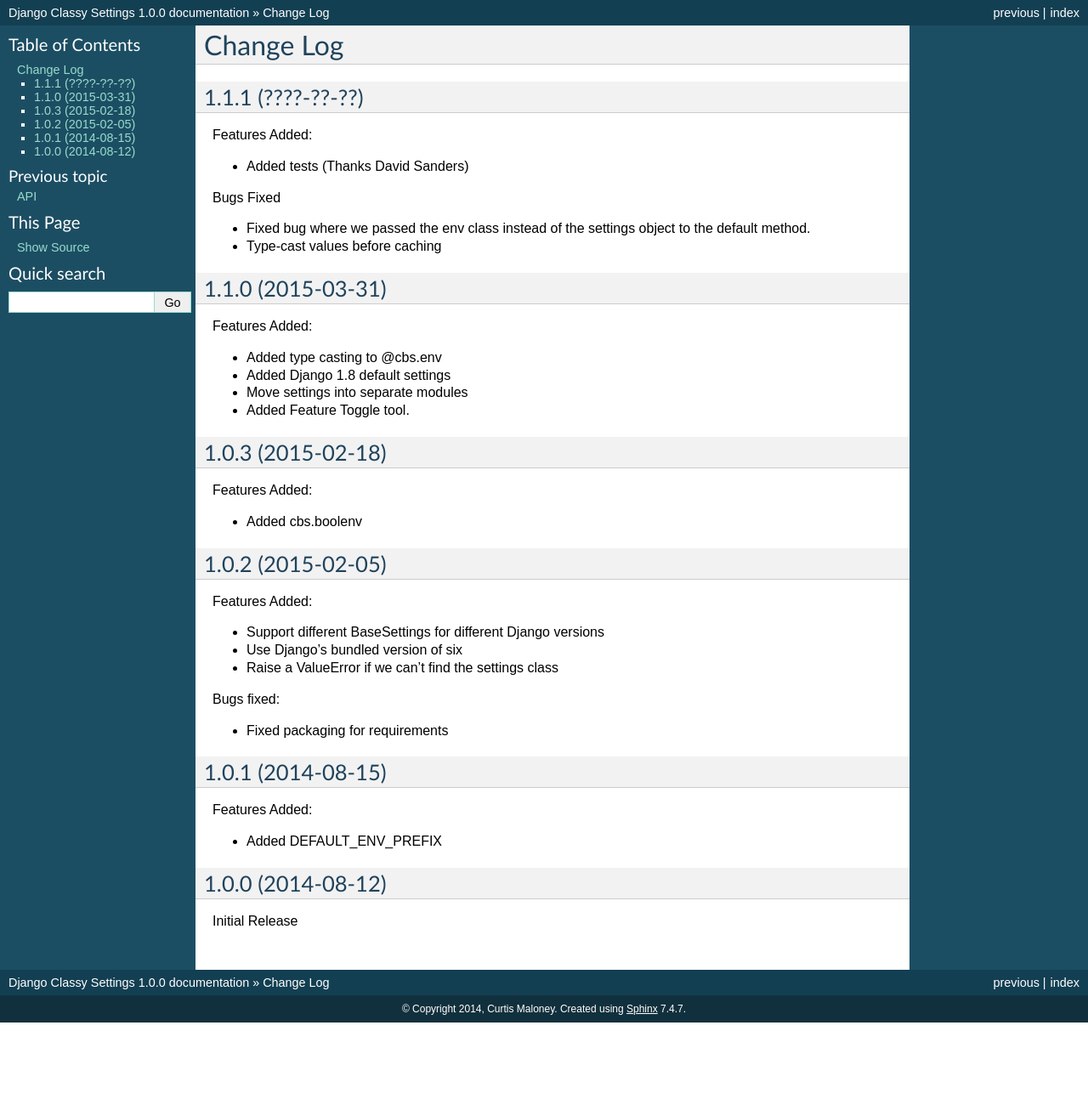
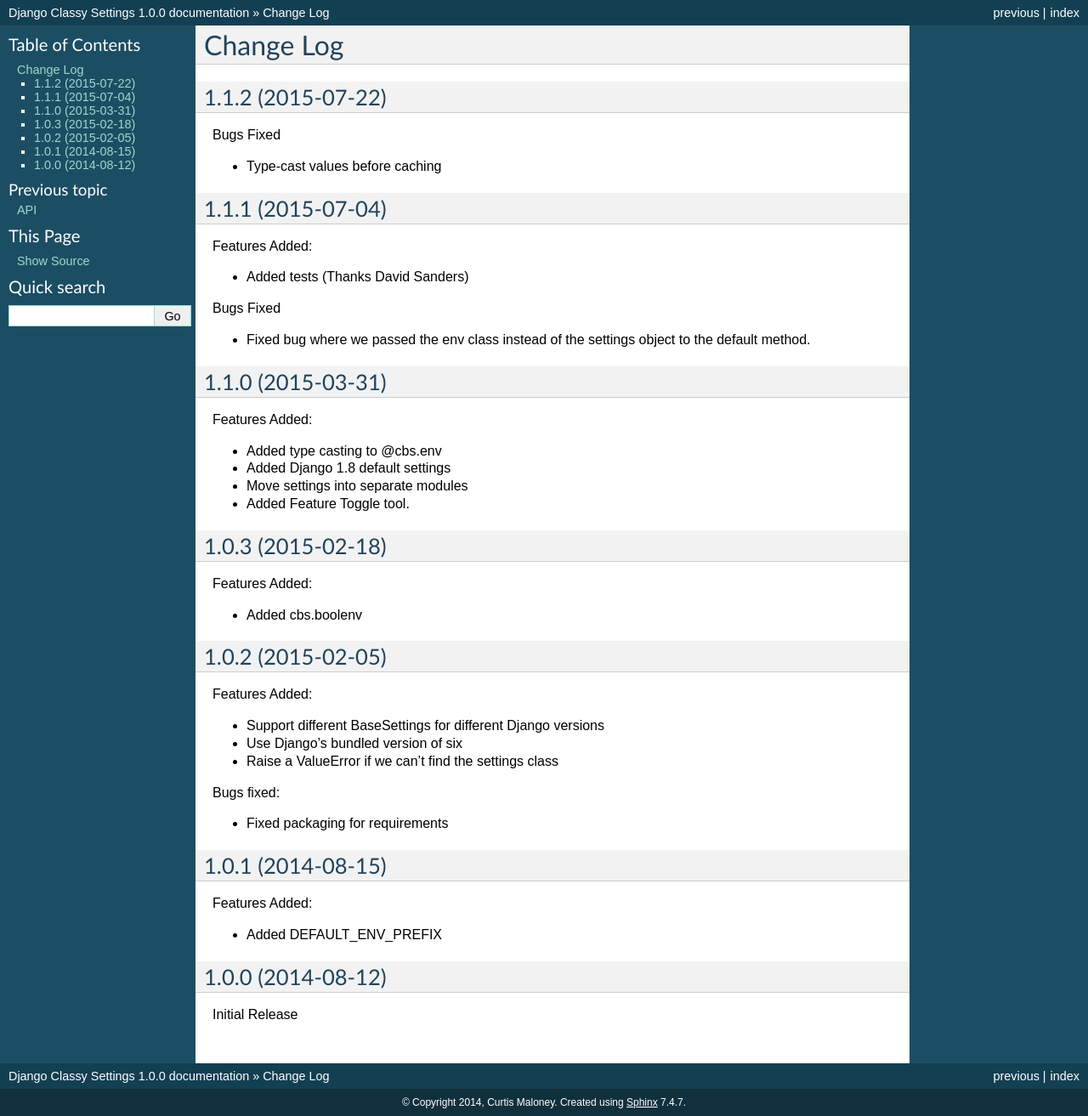
Before and after one commit to funkybob/django-classy-settings, a Sphinx documentation site: the page built from docs/changelog.rst, in a window 1280 px wide. Shown: the whole page at 85% size. Built offline with Sphinx 7.4.7, drawn with Linux system fonts in a browser that asks for light colours; before the commit the page ends 1203 px from its top, so only the background shows below that.

Commit message:
Bump version to 1.1.2

```diff
--- a/docs/api.rst
+++ b/docs/api.rst
@@ -19,6 +19,9 @@
 prefix
    Prefixes the method name to determine the environment variable checked
    for this value.
+
+type
+   A callable to help with type-casting values.
 
 The key is always prefixed, using the value of cbs.DEFAULT_ENV_PREFIX if none is specified.
 
--- a/docs/changelog.rst
+++ b/docs/changelog.rst
@@ -1,7 +1,14 @@
 Change Log
 ==========
 
-1.1.1 (????-??-??)
+1.1.2 (2015-07-22)
+------------------
+
+Bugs Fixed
+
+- Type-cast values before caching
+
+1.1.1 (2015-07-04)
 ------------------
 
 Features Added:
--- a/setup.py
+++ b/setup.py
@@ -3,7 +3,7 @@
 
 setup(
     name='django-classy-settings',
-    version='1.1.1',
+    version='1.1.2',
     description='Simple class-based settings for Django',
     author='Curtis Maloney',
     author_email='curtis@tinbrain.net',
```
Also changed, not shown: other parts of docs/changelog.rst (+0 -1 lines).
